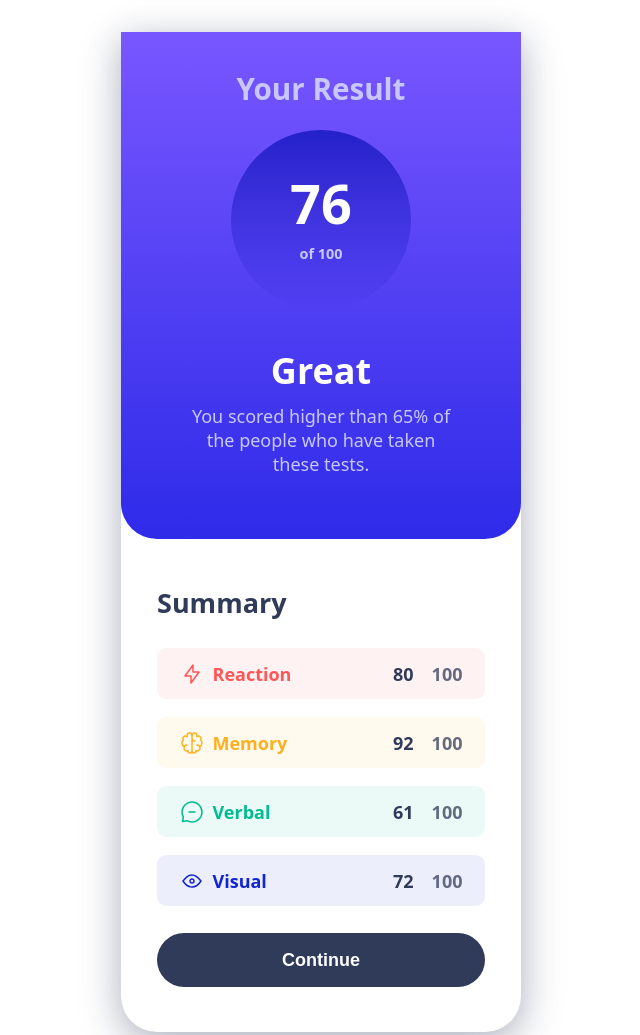
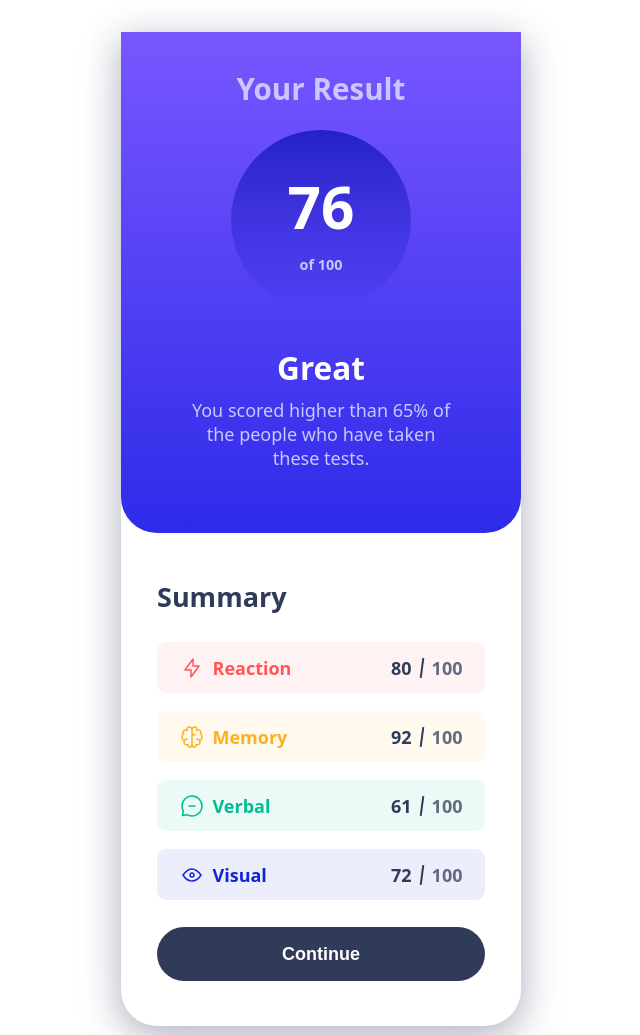
Before and after one commit to Ragudos/results-summary-component-main-frontend-mentor, a plain HTML site: page index.html in a window 1280 px wide. Shown: the top 1035 px of the page, without its empty margins (319-959 px from the left). Drawn offline with Linux system fonts and the light colour scheme.

Commit message:
fix frontend mentor error and media

```diff
--- a/index.html
+++ b/index.html
@@ -25,11 +25,9 @@
       <div class="result-card royal-gradient items-center flex flex-col gap-half-and-one">
         <h1 class="text-light-lavender">Your Result</h1>
 
-        <div class="avg-score-container persian-gradient flex flex-col gap-half">
-          <strong>
-            <div class="text-white huge" id="avg-score"></div>
-            <small class="text-light-lavender">of 100</small>
-          </strong>
+        <div class="avg-score-container persian-gradient flex flex-col gap-half bold">
+          <div class="text-white huge bold" id="avg-score"></div>
+          <small class="text-light-lavender">of 100</small>
         </div>
 
         <div class="feedback flex flex-col items-center justify-center gap-half-and-one">
@@ -47,15 +45,12 @@
         <div class="flex flex-col gap-half-and-one">
           <h2 id="summary-title">Summary</h2>
 
-        <section class="flex flex-col gap" id="section-of-summary" aria-labelledby="summary-title">
-        </section>
+          <div class="flex flex-col gap" id="section-of-summary" aria-labelledby="summary-title">
+          </div>
 
         </div>
 
-        <button
-          type="button"
-          style="margin-bottom: calc(4px + 0.5ex);"
-        >
+        <button type="button" style="margin-bottom: calc(4px + 0.5ex);">
           Continue
         </button>
       </div>
@@ -66,14 +61,16 @@
     <div>
       Challenge by
       <div>
-        <a href="https://www.frontendmentor.io?ref=challenge" target="_blank" class="text-grayblue-800">Frontend Mentor</a>
+        <a href="https://www.frontendmentor.io?ref=challenge" target="_blank" class="text-grayblue-800">Frontend
+          Mentor</a>
       </div>
 
     </div>
     </div>
     <div>Coded by
       <div>
-        <a href="https://youtube.com/@programmers_sanctuary?si=qYbA2dOUIYmXgs1m" target="_blank" class="text-grayblue-800">Programmer&apos;s
+        <a href="https://youtube.com/@programmers_sanctuary?si=qYbA2dOUIYmXgs1m" target="_blank"
+          class="text-grayblue-800">Programmer&apos;s
           Sanctuary.</a>
       </div>
     </div>
--- a/styles/globals.css
+++ b/styles/globals.css
@@ -219,11 +219,11 @@ main {
 }
 
 .big {
-    font-size: calc(var(--base-font-size) * 2);
+    font-size: calc(var(--base-font-size) * 1.75);
 }
 
 .huge {
-    font-size: calc(var(--base-font-size) * 3);
+    font-size: calc(var(--base-font-size) * 3.25);
 }
 
 h1 {
--- a/styles/styles.css
+++ b/styles/styles.css
@@ -57,7 +57,7 @@
     font-weight: 700;
 }
 
-@media only screen and (max-width: 1440px) {
+@media only screen and (max-width: 1439px) {
     .card,
     .result-card,
     .feedback,
@@ -71,3 +71,16 @@
         border-top-right-radius: 0;
     }
 }
+
+.slanted-line {
+    display: block;
+
+    height: 20px;
+    width: 2px;
+    background-color: hsl(var(--clr-dark-gray-blue));
+    transform: rotate(7.5deg);
+}
+
+.bold {
+    font-weight: 800;
+}
```
